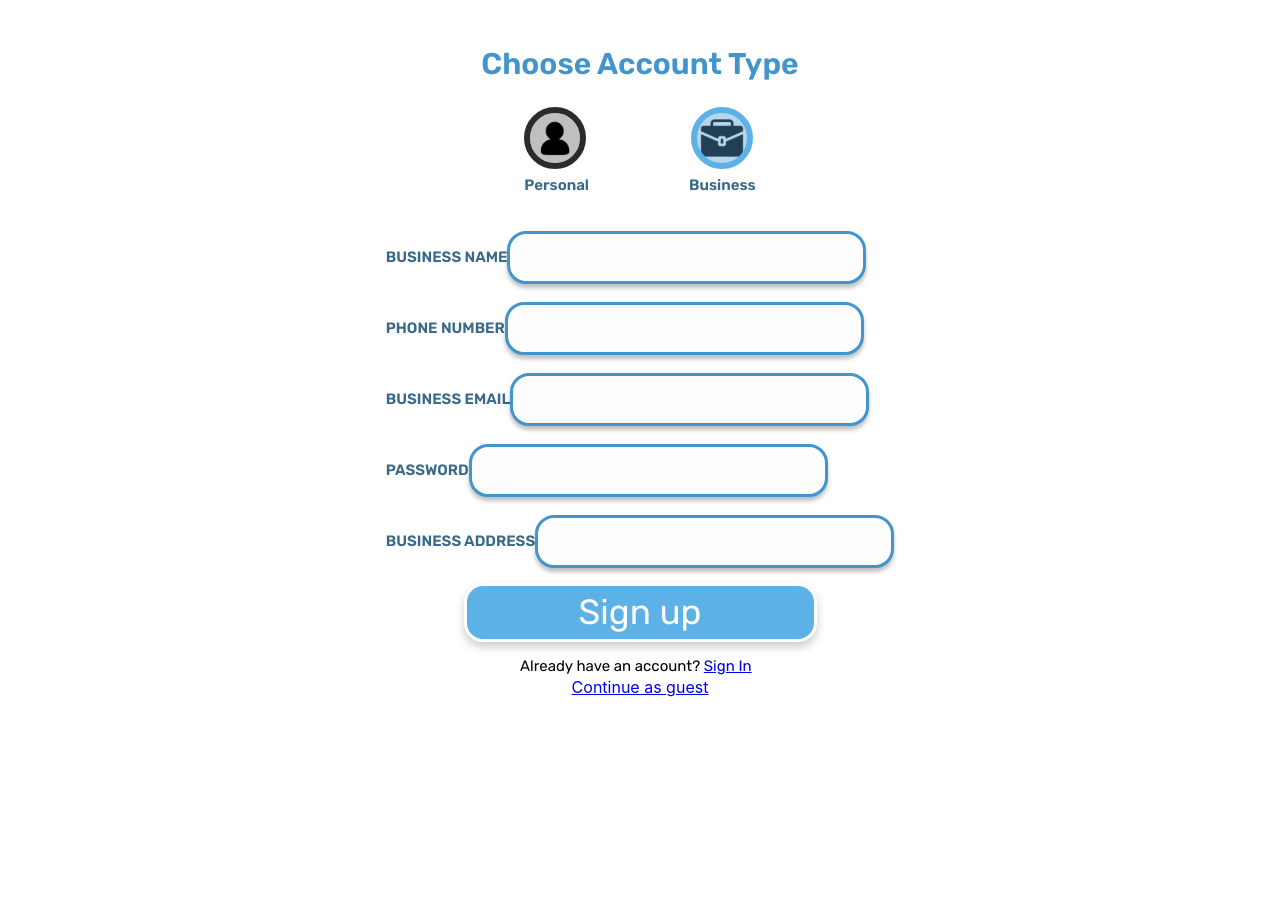
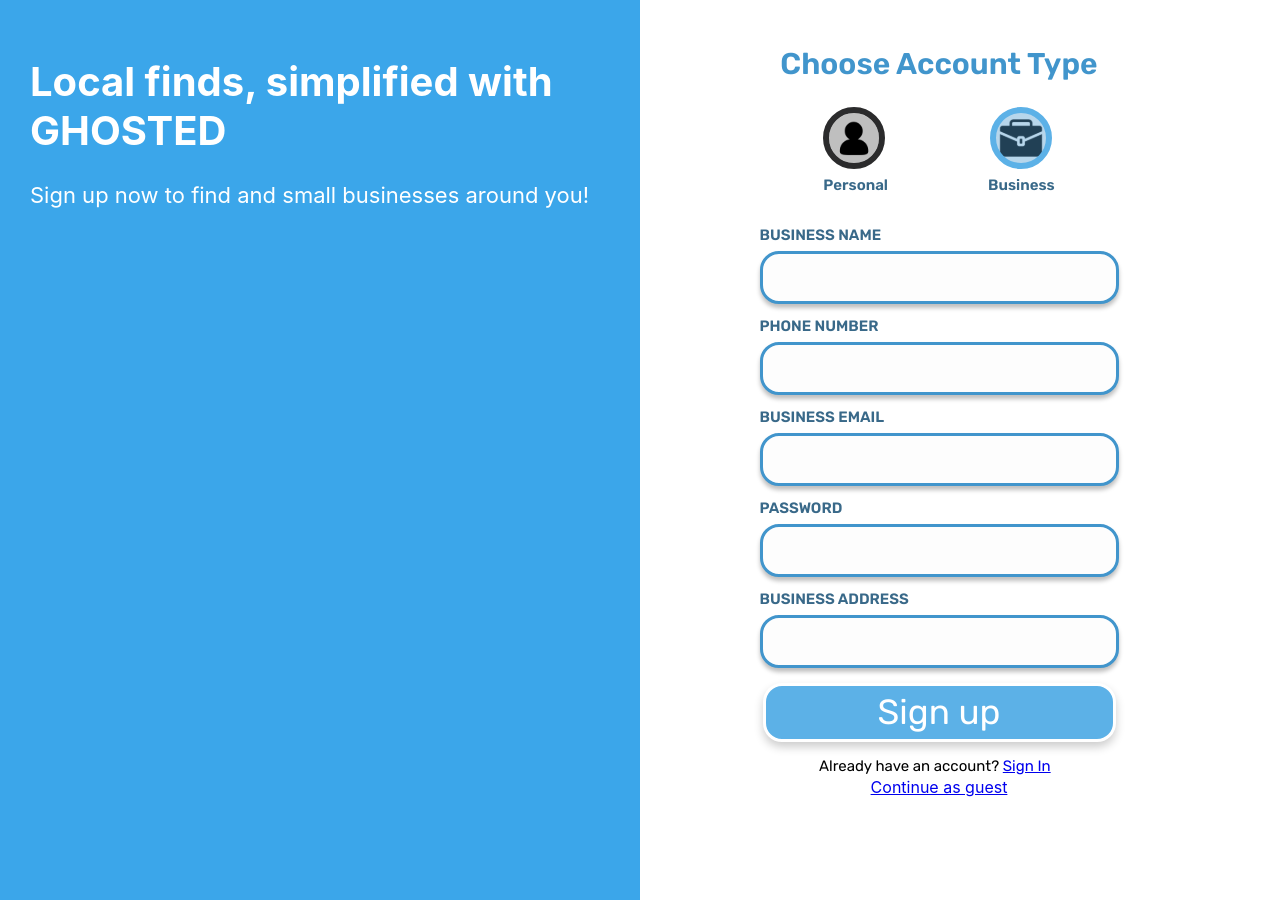
Before and after one commit to sadiatasneemkhan/Ghosted, a React (Create React App) app in the folder client/my-app/: page /signup in a window 1280 px wide. Before the commit the page ends 800 px from the top, so only its background shows below. Built offline with nearby package versions, Linux system fonts and the light colour scheme.

Commit message:
Signup business styled for desktop

```diff
--- a/client/my-app/src/pages/pages.css
+++ b/client/my-app/src/pages/pages.css
@@ -92,6 +92,10 @@
     to {
         transform: rotate(360deg);
     }
+}
+
+.signup_desc{
+    display: none;
 }
 
 .page2_signup h1 {
@@ -284,9 +288,53 @@
     #pass1 {
         margin-right: 30px;
     }
+  }
 
+  /* CSS for desktop view Sign Up */
+@media (min-width: 768px) {
 
+    .split-screen {
+        display: flex;
+        height: 900px;
+        flex: 1; /* Make the right side take up half of the available space */
+        background: linear-gradient(to right, #3BA6EA, #3BA6EA 50%, white 50%, white); /* Adjust colors as needed */
+      }
 
+      .signup_desc{
+        display: block;
+        width: 562px;
+        padding: 30px;
+
+        color: white;
+        font-size: 20px;
+        font-style: normal;
+    }
+
+    .signup_desc h2{
+        font-weight: 400;
+    }
+
+    .dkpage3 {
+        width: 682px;
+        display: block;
+        position: absolute;
+        top: 0;
+        bottom: 0;
+        left: 0;
+        right: 0;
+        margin-left: auto;
+    }
+
+    .page2_signup {
+        display: flex;
+        flex-direction: column;
+        align-items: center;
+        justify-content: center;
+    }
+
+    .businessname input {
+        display: flex;
+    }
   }
 
 
--- a/client/my-app/src/pages/signup.js
+++ b/client/my-app/src/pages/signup.js
@@ -54,7 +54,16 @@
   };
 
   return (
-    <div className="page2">
+    <div className='split-screen'>
+      <div className='signup_desc'>
+        <h1 id='signup_heading'>
+          Local finds, simplified with GHOSTED
+        </h1>
+        <h2 id='signup_subheading'>
+        Sign up now to find and small businesses around you!
+        </h2>
+      </div>
+    <div className="page2 dkpage3">
       <header className="page2_signup">
         <h1>Choose Account Type</h1>
         <div className="page2_buttons">
@@ -130,6 +139,7 @@
           </p>
       </header>
     </div>
+    </div>
   );
 }
 
```
